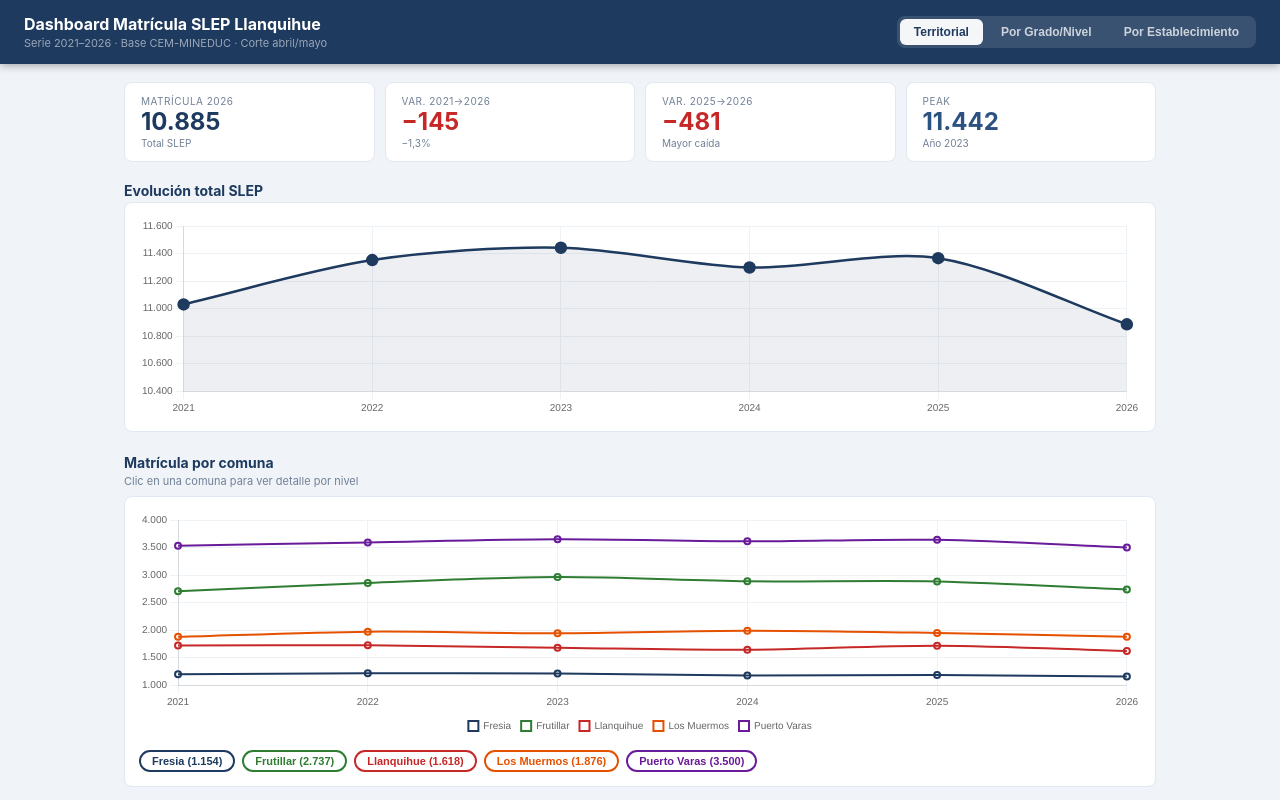
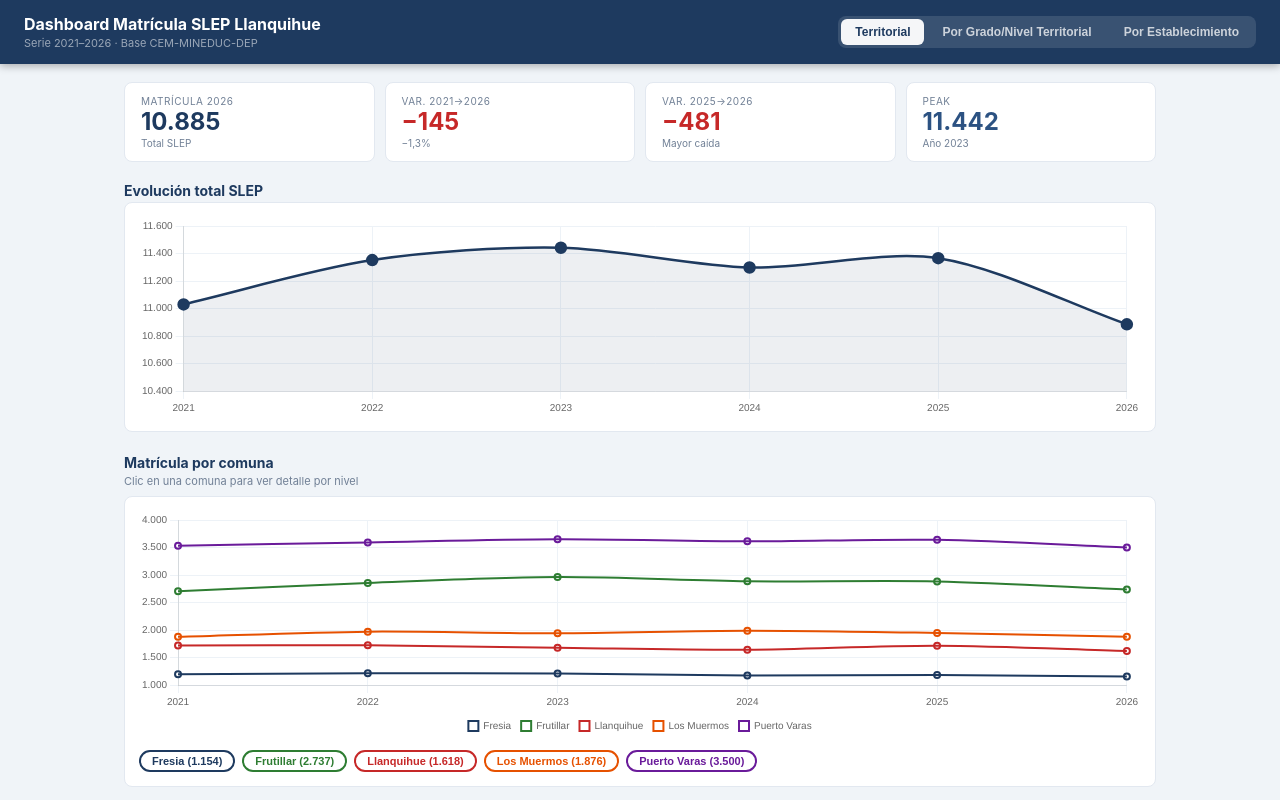
Before and after one commit to anagalleguillos-dev/mat_2021-2026, a plain HTML site: page index.html in a window 1280 px wide. Shown: the top 800 px of the page. Drawn offline with nearby package versions, Linux system fonts and the light colour scheme.

Commit message:
Update index.html

```diff
--- a/index.html
+++ b/index.html
@@ -73,10 +73,10 @@ tr.detail-row td{background:#EBF8FF;padding:10px 14px}
 </head>
 <body>
 <div class="header">
-  <div><div class="header-title">Dashboard Matrícula SLEP Llanquihue</div><div class="header-sub">Serie 2021–2026 · Base CEM-MINEDUC · Corte abril/mayo</div></div>
+  <div><div class="header-title">Dashboard Matrícula SLEP Llanquihue</div><div class="header-sub">Serie 2021–2026 · Base CEM-MINEDUC-DEP</div></div>
   <div class="tab-bar">
     <button class="tab active" onclick="switchView('territorial',this)">Territorial</button>
-    <button class="tab" onclick="switchView('grados',this)">Por Grado/Nivel</button>
+    <button class="tab" onclick="switchView('grados',this)">Por Grado/Nivel Territorial</button>
     <button class="tab" onclick="switchView('establecimientos',this)">Por Establecimiento</button>
   </div>
 </div>
```
